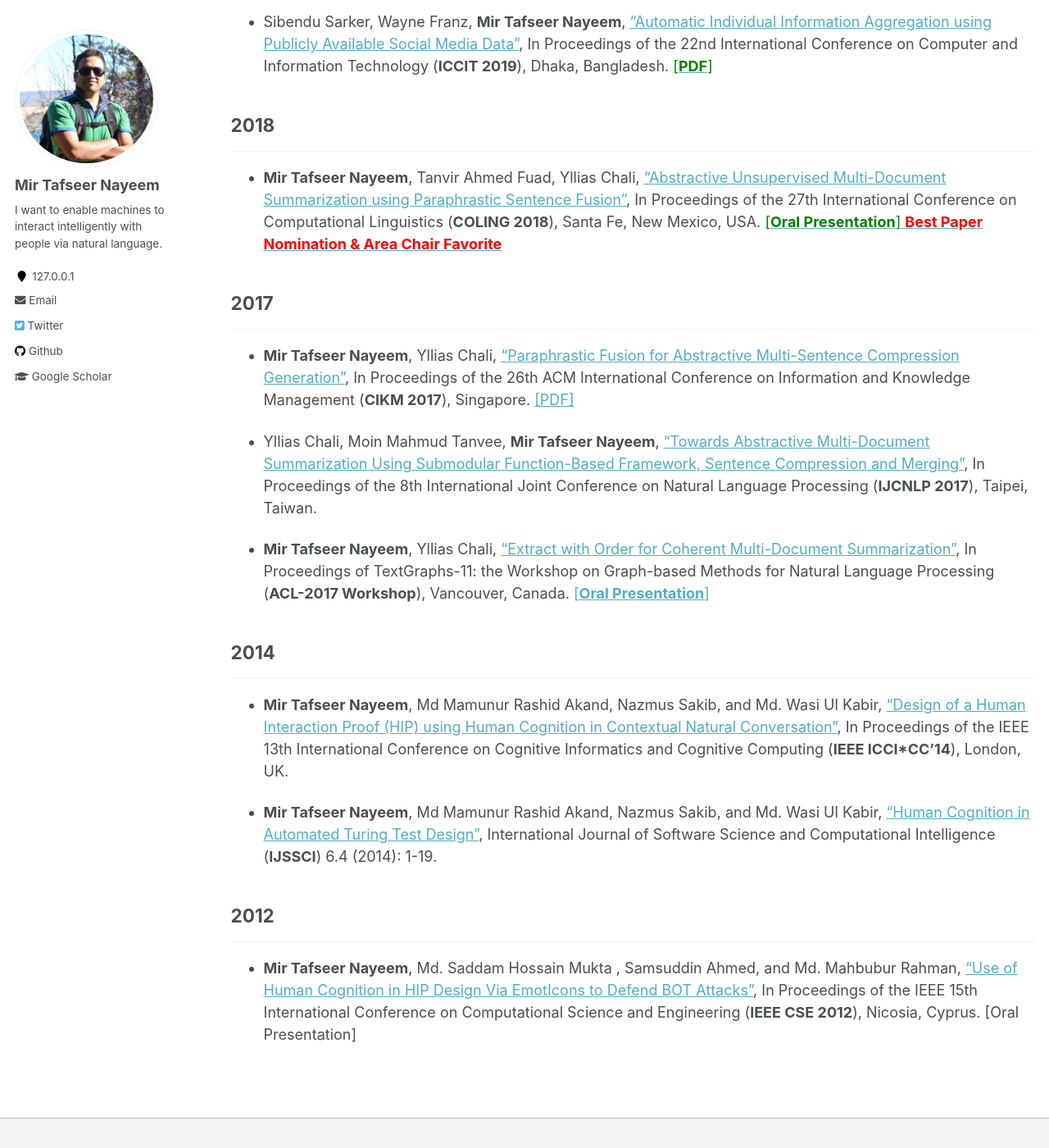
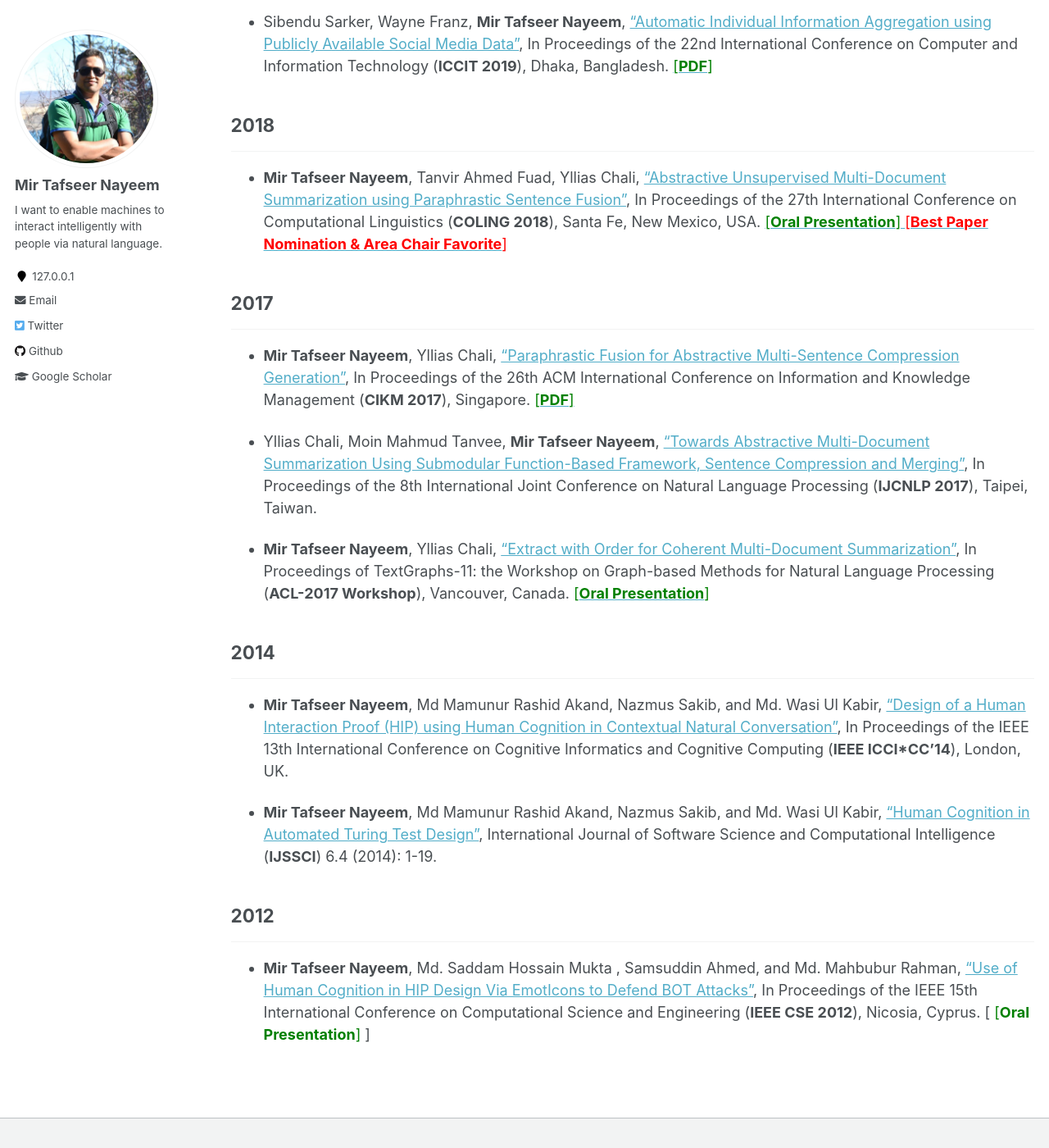
Before and after one commit to sujan-sarker/sujan-sarker.github.io, a Jekyll site: the page built from _pages/publications.md, in a window 1280 px wide and 1400 px high, scrolled down 836 px. Shown: the whole window at 82% size. Built offline with Jekyll 4.4.1, drawn with Linux system fonts in a browser that asks for light colours; part of the change alters nothing that is shown.

Commit message:
Update publications.md

```diff
--- a/_pages/publications.md
+++ b/_pages/publications.md
@@ -13,7 +13,7 @@ author_profile: true
 -----------
 * Susmoy Chakraborty\*, **Mir Tafseer Nayeem\***, Wasi Uddin Ahmad, ["Simple or Complex? Learning to Predict Readability of Bengali Texts"](https://arxiv.org/abs/2012.07701), In Proceedings of the Thirty-Fifth AAAI Conference on Artificial Intelligence (**AAAI 2021**) [\****Equal Contribution***] [<span style ="color:Green"> [**Code & Dataset**] </span>](https://github.com/tafseer-nayeem/BengaliReadability) [<span style ="color:Green"> [**Presentation**] </span>](https://tafseer-nayeem.github.io/files/AAAI2021/aaai2021_full.pdf) [<span style ="color:Green"> [**Poster**] </span>](https://tafseer-nayeem.github.io/files/AAAI2021/aaai2021_poster.pdf) [<span style ="color:Green"> [**Demo Video**] </span>](https://youtu.be/U05Pf9Y4tCQ)
 
-* Radia Rayan Chowdhury\*, **Mir Tafseer Nayeem\***, Tahsin Tasnim Mim, Md. Saifur Rahman Chowdhury, and Taufiqul Jannat, *"Unsupervised Abstractive Summarization of Bengali Text Documents"*, In Proceedings of the 16th Conference of the European Chapter of the Association for Computational Linguistics (**EACL 2021**) [\****Equal Contribution***] [<span style ="color:Green"> [**Code & Dataset**] </span>](https://github.com/tafseer-nayeem/BengaliSummarization) [<span style ="color:Green"> [**Demo Video**]</span>](https://youtu.be/LrnskktiXcg)
+* Radia Rayan Chowdhury\*, **Mir Tafseer Nayeem\***, Tahsin Tasnim Mim, Md. Saifur Rahman Chowdhury, and Taufiqul Jannat, *"Unsupervised Abstractive Summarization of Bengali Text Documents"*, In Proceedings of the 16th Conference of the European Chapter of the Association for Computational Linguistics (**EACL 2021**) [\****Equal Contribution***] [<span style ="color:Green"> [**Code & Dataset**] </span>](https://github.com/tafseer-nayeem/BengaliSummarization) [<span style ="color:Green"> [**Demo Video**] </span>](https://youtu.be/LrnskktiXcg)
 
 
 ## 2019
@@ -27,16 +27,16 @@ author_profile: true
 
 ## 2018
 -----------
-*  **Mir Tafseer Nayeem**, Tanvir Ahmed Fuad, Yllias Chali,  [“Abstractive Unsupervised Multi-Document Summarization using Paraphrastic Sentence Fusion”](http://aclweb.org/anthology/C18-1102), In Proceedings of the 27th International Conference on Computational Linguistics (**COLING 2018**), Santa Fe, New Mexico, USA. [<span style ="color:Green"> [**Oral Presentation**] </span>](https://tafseer-nayeem.github.io/files/COLING_2018_Presentation.pdf) [<span style="color:Red"> **Best Paper Nomination & Area Chair Favorite** </span>](http://coling2018.org/coling-2018-best-papers/)
+*  **Mir Tafseer Nayeem**, Tanvir Ahmed Fuad, Yllias Chali,  [“Abstractive Unsupervised Multi-Document Summarization using Paraphrastic Sentence Fusion”](http://aclweb.org/anthology/C18-1102), In Proceedings of the 27th International Conference on Computational Linguistics (**COLING 2018**), Santa Fe, New Mexico, USA. [<span style ="color:Green"> [**Oral Presentation**] </span>](https://tafseer-nayeem.github.io/files/COLING_2018_Presentation.pdf) [<span style="color:Red"> [**Best Paper Nomination & Area Chair Favorite**] </span>](http://coling2018.org/coling-2018-best-papers/)
 
 
 ## 2017
 -----------
-*  **Mir Tafseer Nayeem**, Yllias Chali,  [“Paraphrastic Fusion for Abstractive Multi-Sentence Compression Generation”](https://dl.acm.org/citation.cfm?id=3133106), In Proceedings of the 26th ACM International Conference on Information and Knowledge Management (**CIKM 2017**), Singapore. [[PDF]](https://tafseer-nayeem.github.io/files/CIKM_2017_paper.pdf)
+*  **Mir Tafseer Nayeem**, Yllias Chali,  [“Paraphrastic Fusion for Abstractive Multi-Sentence Compression Generation”](https://dl.acm.org/citation.cfm?id=3133106), In Proceedings of the 26th ACM International Conference on Information and Knowledge Management (**CIKM 2017**), Singapore. [<span style ="color:Green"> [**PDF**] </span>](https://tafseer-nayeem.github.io/files/CIKM_2017_paper.pdf)
 
 *  Yllias Chali, Moin Mahmud Tanvee, **Mir Tafseer Nayeem**, [“Towards Abstractive Multi-Document Summarization Using Submodular Function-Based Framework, Sentence Compression and Merging”](http://www.aclweb.org/anthology/I17-2071), In Proceedings of the 8th International Joint Conference on Natural Language Processing (**IJCNLP 2017**), Taipei, Taiwan.
 
-*  **Mir Tafseer Nayeem**, Yllias Chali,  [“Extract with Order for Coherent Multi-Document Summarization”](http://www.aclweb.org/anthology/W17-2407), In Proceedings of TextGraphs-11: the Workshop on Graph-based Methods for Natural Language Processing (**ACL-2017 Workshop**), Vancouver, Canada. [[**Oral Presentation**]](https://tafseer-nayeem.github.io/files/ACL_Workshop_2017_Presentation.pdf)
+*  **Mir Tafseer Nayeem**, Yllias Chali,  [“Extract with Order for Coherent Multi-Document Summarization”](http://www.aclweb.org/anthology/W17-2407), In Proceedings of TextGraphs-11: the Workshop on Graph-based Methods for Natural Language Processing (**ACL-2017 Workshop**), Vancouver, Canada. [<span style ="color:Green"> [**Oral Presentation**] </span>](https://tafseer-nayeem.github.io/files/ACL_Workshop_2017_Presentation.pdf)
 
 
 ## 2014
@@ -48,4 +48,4 @@ author_profile: true
 
 ## 2012
 -----------
-*  **Mir Tafseer Nayeem**, Md. Saddam Hossain Mukta , Samsuddin Ahmed, and Md. Mahbubur Rahman, [“Use of Human Cognition in HIP Design Via EmotIcons to Defend BOT Attacks”](https://ieeexplore.ieee.org/document/6417291/), In Proceedings of the IEEE 15th International Conference on Computational Science and Engineering (**IEEE CSE 2012**), Nicosia, Cyprus. [Oral Presentation]
+*  **Mir Tafseer Nayeem**, Md. Saddam Hossain Mukta , Samsuddin Ahmed, and Md. Mahbubur Rahman, [“Use of Human Cognition in HIP Design Via EmotIcons to Defend BOT Attacks”](https://ieeexplore.ieee.org/document/6417291/), In Proceedings of the IEEE 15th International Conference on Computational Science and Engineering (**IEEE CSE 2012**), Nicosia, Cyprus. [<span style ="color:Green"> [**Oral Presentation**] </span>]
```
